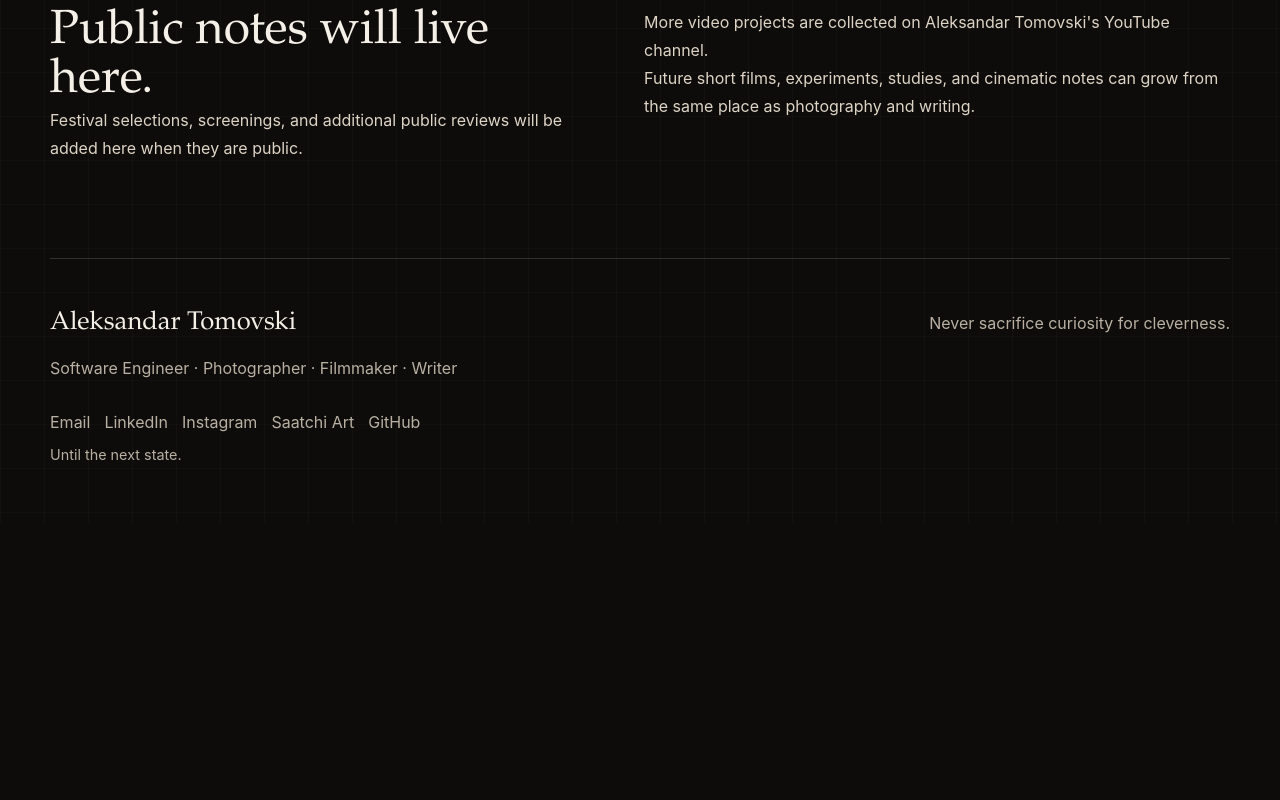
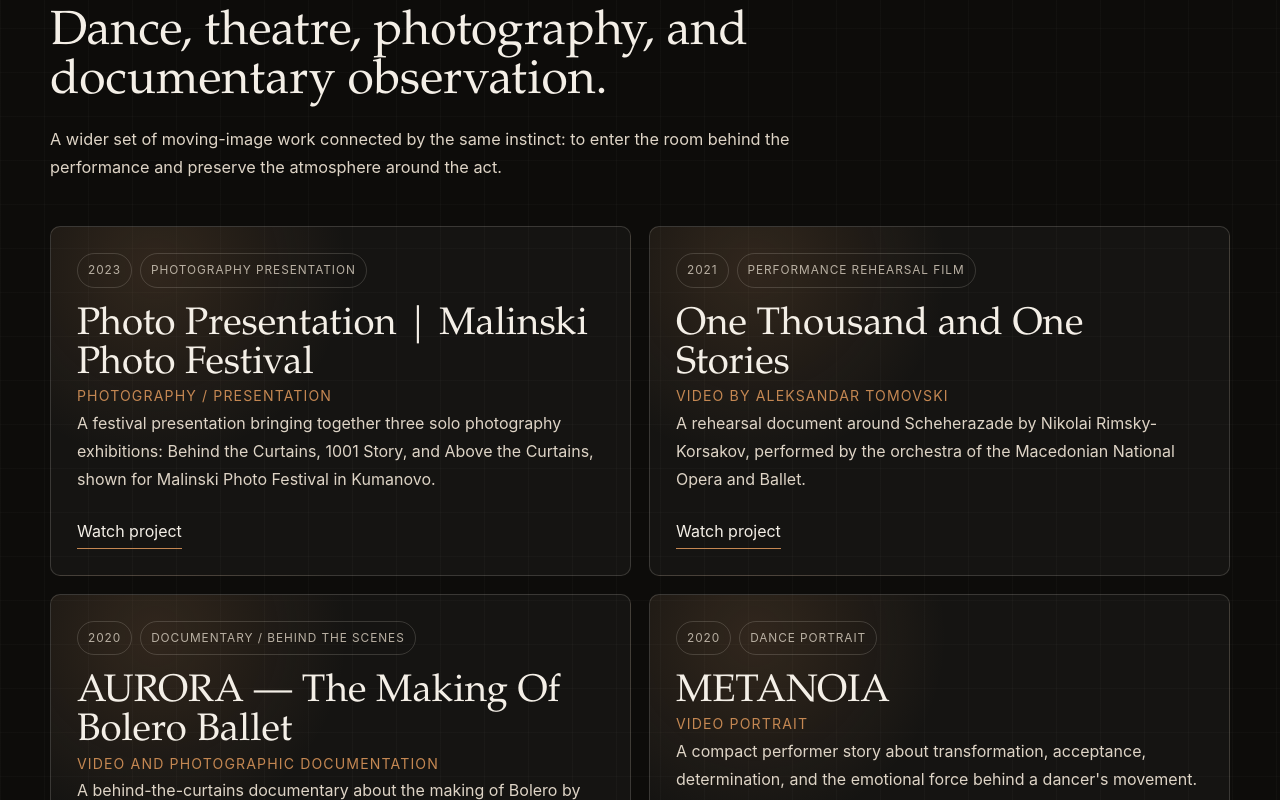
Before and after one commit to aleksandar-t/personal, a Next.js app: page /film in a window 1280 px wide. Shown: the part 4240-5040 px from the top of the page. Before the commit the page ends 4763 px from the top, so only its background shows below. Built offline with nearby package versions, Linux system fonts and the light colour scheme; no server answers.

Commit message:
Add other video projects to film page

```diff
--- a/app/film/page.tsx
+++ b/app/film/page.tsx
@@ -5,7 +5,7 @@ import { FilmStills } from "@/components/FilmStills";
 import { FullBleedImage } from "@/components/FullBleedImage";
 import { MotionReveal } from "@/components/MotionReveal";
 import { SectionHeading } from "@/components/SectionHeading";
-import { futureFilms, primaryFilm } from "@/content/films";
+import { futureFilms, otherVideoProjects, primaryFilm } from "@/content/films";
 
 export const metadata: Metadata = {
   title: "Film",
@@ -96,6 +96,34 @@ export default function FilmPage() {
         <FilmStills stills={primaryFilm.stills} />
       </section>
 
+      <section className="content-band video-projects-section">
+        <SectionHeading
+          eyebrow="Other video projects"
+          title="Dance, theatre, photography, and documentary observation."
+          intro="A wider set of moving-image work connected by the same instinct: to enter the room behind the performance and preserve the atmosphere around the act."
+        />
+        <div className="video-project-grid">
+          {otherVideoProjects.map((project, index) => (
+            <MotionReveal
+              key={project.slug}
+              className="video-project-card"
+              delay={index * 0.04}
+            >
+              <p className="video-project-card__meta">
+                <span>{project.year}</span>
+                <span>{project.format}</span>
+              </p>
+              <h3>{project.title}</h3>
+              <p className="video-project-card__role">{project.role}</p>
+              <p>{project.description}</p>
+              <Link className="text-link" href={project.href}>
+                Watch project
+              </Link>
+            </MotionReveal>
+          ))}
+        </div>
+      </section>
+
       <section className="content-band two-column-band">
         <MotionReveal>
           <p className="eyebrow">Festival / review area</p>
--- a/app/globals.css
+++ b/app/globals.css
@@ -796,6 +796,60 @@ p {
   max-width: 760px;
 }
 
+.video-projects-section {
+  border-top: 1px solid var(--line);
+}
+
+.video-project-grid {
+  display: grid;
+  grid-template-columns: repeat(2, minmax(0, 1fr));
+  gap: 18px;
+  margin-top: 42px;
+}
+
+.video-project-card {
+  min-height: 100%;
+  border: 1px solid var(--line);
+  border-radius: 10px;
+  padding: 26px;
+  background:
+    radial-gradient(circle at 18% 12%, rgba(196, 135, 82, 0.16), transparent 34%),
+    rgba(244, 239, 231, 0.035);
+}
+
+.video-project-card h3 {
+  margin-top: 18px;
+  font-size: clamp(1.7rem, 3vw, 2.55rem);
+}
+
+.video-project-card p {
+  color: var(--soft);
+}
+
+.video-project-card__meta {
+  display: flex;
+  flex-wrap: wrap;
+  gap: 8px;
+  margin: 0;
+}
+
+.video-project-card__meta span {
+  border: 1px solid var(--line);
+  border-radius: 999px;
+  padding: 6px 10px;
+  color: var(--muted);
+  font-size: 0.74rem;
+  letter-spacing: 0.08em;
+  text-transform: uppercase;
+}
+
+.video-project-card__role {
+  color: var(--amber) !important;
+  font-size: 0.88rem;
+  letter-spacing: 0.08em;
+  text-transform: uppercase;
+}
+
 .still-grid {
   display: grid;
   grid-template-columns: 1.1fr 0.8fr 1fr;
@@ -1044,6 +1098,7 @@ p {
   .practice-list,
   .book-parts,
   .principle-grid,
+  .video-project-grid,
   .identity-grid {
     grid-template-columns: repeat(2, minmax(0, 1fr));
   }
@@ -1168,6 +1223,7 @@ p {
   .book-parts,
   .principle-grid,
   .identity-grid,
+  .video-project-grid,
   .credits-list,
   .still-grid {
     grid-template-columns: 1fr;
--- a/content/films.ts
+++ b/content/films.ts
@@ -1,5 +1,5 @@
 import { assetPath } from "./assets";
-import type { FilmProject } from "./types";
+import type { FilmProject, VideoProject } from "./types";
 
 export const primaryFilm: FilmProject = {
   title: "The Paradox",
@@ -87,6 +87,49 @@ export const primaryFilm: FilmProject = {
 };
 
 export const futureFilms = [
-  "More video projects are collected on Aleksandar Tomovski's YouTube channel.",
+  "These works move between film, documentary observation, dance, theatre, photography, and performance.",
   "Future short films, experiments, studies, and cinematic notes can grow from the same place as photography and writing.",
 ];
+
+export const otherVideoProjects: VideoProject[] = [
+  {
+    title: "Photo Presentation | Malinski Photo Festival",
+    slug: "malinski-photo-festival",
+    year: "2023",
+    format: "Photography presentation",
+    role: "Photography / presentation",
+    href: "https://www.youtube.com/watch?v=dF0OhZA8keM",
+    description:
+      "A festival presentation bringing together three solo photography exhibitions: Behind the Curtains, 1001 Story, and Above the Curtains, shown for Malinski Photo Festival in Kumanovo.",
+  },
+  {
+    title: "One Thousand and One Stories",
+    slug: "one-thousand-and-one-stories",
+    year: "2021",
+    format: "Performance rehearsal film",
+    role: "Video by Aleksandar Tomovski",
+    href: "https://www.youtube.com/watch?v=GBiEgVPMW9Q",
+    description:
+      "A rehearsal document around Scheherazade by Nikolai Rimsky-Korsakov, performed by the orchestra of the Macedonian National Opera and Ballet.",
+  },
+  {
+    title: "AURORA — The Making Of Bolero Ballet",
+    slug: "aurora-making-of-bolero-ballet",
+    year: "2020",
+    format: "Documentary / behind the scenes",
+    role: "Video and photographic documentation",
+    href: "https://www.youtube.com/watch?v=Ru6ehcSnBAA",
+    description:
+      "A behind-the-curtains documentary about the making of Bolero by the Macedonian National Opera and Ballet during pandemic restrictions: heat, masks, rehearsal, devotion, and resilience.",
+  },
+  {
+    title: "METANOIA",
+    slug: "metanoia",
+    year: "2020",
+    format: "Dance portrait",
+    role: "Video portrait",
+    href: "https://www.youtube.com/watch?v=s8YKL5Kyj78",
+    description:
+      "A compact performer story about transformation, acceptance, determination, and the emotional force behind a dancer's movement.",
+  },
+];
--- a/package.json
+++ b/package.json
@@ -11,7 +11,7 @@
     "build:github": "node scripts/build-github-pages.mjs",
     "start": "vinext start",
     "test": "npm run build && node --test tests/rendered-html.test.mjs",
-    "lint": "eslint . --ignore-pattern dist --ignore-pattern .next"
+    "lint": "eslint . --ignore-pattern dist --ignore-pattern .next --ignore-pattern out --ignore-pattern docs"
   },
   "dependencies": {
     "framer-motion": "^12.0.0",
```
Also changed, not shown: content/types.ts (+10 -0 lines), 103 other files (tests, documents, lock files or other folders).
